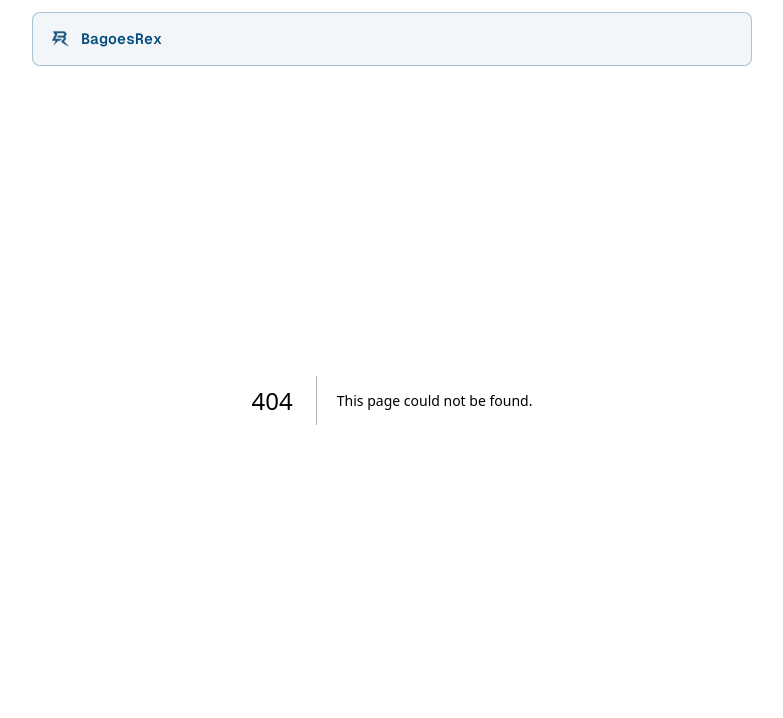
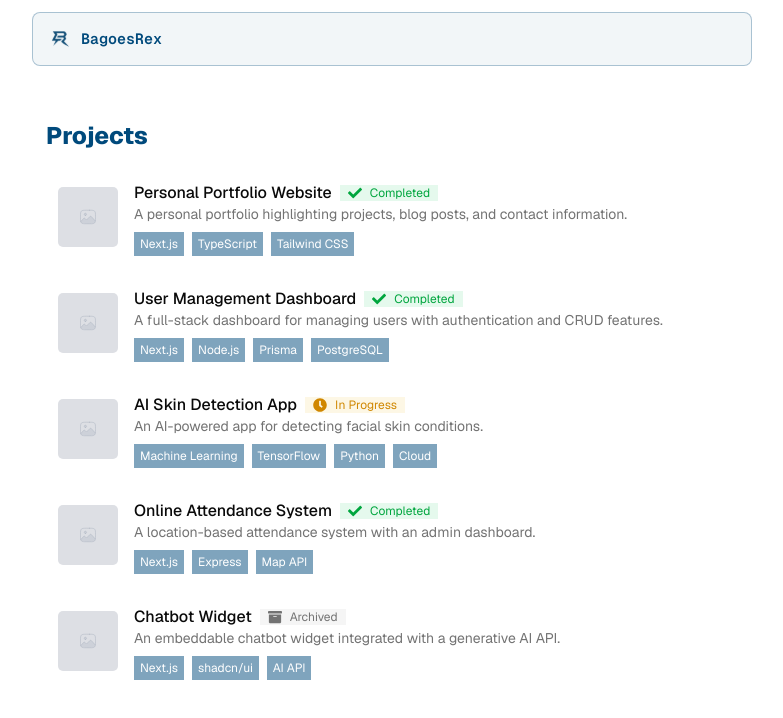
Before and after one commit to bagoesrex/portfolio-website, a Next.js app: page /projects in a window 1280 px wide. Before the commit this address had no page. Shown: the top 718 px of the page, without its empty margins (248-1031 px from the left). Built offline with nearby package versions, Linux system fonts and the light colour scheme.

Commit message:
feat(projects): add initial project structure with dummy content

```diff
--- /dev/null
+++ b/app/projects/page.tsx
@@ -0,0 +1,18 @@
+import MaxWidthWrapper from "@/components/layout/max-width-wrapper";
+import ProjectCard from "@/components/projects/project-card";
+import { DUMMY_PROJECTS } from "@/constants/projects";
+
+export default function ProjectsPage() {
+  return (
+    <main>
+      <MaxWidthWrapper className="space-y-4 pt-30 pb-18">
+        <h1 className="text-primary text-2xl font-extrabold">Projects</h1>
+        <div className="space-y-2">
+          {DUMMY_PROJECTS.map((project) => (
+            <ProjectCard key={project.title} project={project} />
+          ))}
+        </div>
+      </MaxWidthWrapper>
+    </main>
+  );
+}
--- /dev/null
+++ b/components/projects/project-card.tsx
@@ -0,0 +1,52 @@
+import { PROJECT_STATUS_CONFIG } from "@/constants/projects";
+import { cn } from "@/lib/utils";
+import { Project } from "@/types/project";
+import Image from "next/image";
+
+interface ProjectCardProps {
+  project: Project;
+}
+
+export default function ProjectCard({ project }: ProjectCardProps) {
+  const { title, description, status, techStack, coverImage, githubUrl } = project;
+
+  const statusConfig = PROJECT_STATUS_CONFIG[status];
+
+  const StatusIcon = statusConfig.icon;
+  const StatusLabel = statusConfig.label;
+  const StatusClassName = statusConfig.className;
+
+  return (
+    <article className="group">
+      <a
+        href={githubUrl}
+        target="_blank"
+        rel="noopener noreferrer"
+        className="flex items-center gap-4 rounded-[7px] px-3 py-3.5 transition hover:bg-gray-200/40"
+      >
+        <div className="relative h-15 min-w-15 overflow-hidden rounded-[5px]">
+          <Image src={coverImage} alt={`${title} Image`} fill priority className="object-cover transition-transform group-hover:scale-130" />
+        </div>
+        <div className="space-y-3">
+          <header>
+            <div className="flex items-center gap-2">
+              <h2 className="text-md leading-snug font-medium decoration-2 group-hover:underline">{title}</h2>
+              <span className={cn("flex items-center gap-2 px-2 text-xs", StatusClassName)}>
+                <StatusIcon className="size-3.5" />
+                {StatusLabel}
+              </span>
+            </div>
+            <p className="text-muted-foreground line-clamp-2 text-sm">{description}</p>
+          </header>
+          <footer className="space-x-2 text-xs text-white">
+            {techStack.map((item, i) => (
+              <span key={i} className="bg-primary/50 px-1.5 py-1">
+                {item}
+              </span>
+            ))}
+          </footer>
+        </div>
+      </a>
+    </article>
+  );
+}
--- /dev/null
+++ b/constants/projects.ts
@@ -0,0 +1,70 @@
+import { Project, ProjectStatus } from "@/types/project";
+import { FaArchive, FaCheck, FaClock } from "react-icons/fa";
+
+export const DUMMY_PROJECTS: Project[] = [
+  {
+    title: "Personal Portfolio Website",
+    description: "A personal portfolio highlighting projects, blog posts, and contact information.",
+    status: "completed",
+    techStack: ["Next.js", "TypeScript", "Tailwind CSS"],
+    coverImage: "/placeholder/main.svg",
+    githubUrl: "https://github.com/bagoesrex/portfolio-website",
+  },
+  {
+    title: "User Management Dashboard",
+    description: "A full-stack dashboard for managing users with authentication and CRUD features.",
+    status: "completed",
+    techStack: ["Next.js", "Node.js", "Prisma", "PostgreSQL"],
+    coverImage: "/placeholder/main.svg",
+    githubUrl: "https://github.com/bagoesrex/portfolio-website",
+  },
+  {
+    title: "AI Skin Detection App",
+    description: "An AI-powered app for detecting facial skin conditions.",
+    status: "in-progress",
+    techStack: ["Machine Learning", "TensorFlow", "Python", "Cloud"],
+    coverImage: "/placeholder/main.svg",
+    githubUrl: "https://github.com/bagoesrex/portfolio-website",
+  },
+  {
+    title: "Online Attendance System",
+    description: "A location-based attendance system with an admin dashboard.",
+    status: "completed",
+    techStack: ["Next.js", "Express", "Map API"],
+    coverImage: "/placeholder/main.svg",
+    githubUrl: "https://github.com/bagoesrex/portfolio-website",
+  },
+  {
+    title: "Chatbot Widget",
+    description: "An embeddable chatbot widget integrated with a generative AI API.",
+    status: "archived",
+    techStack: ["Next.js", "shadcn/ui", "AI API"],
+    coverImage: "/placeholder/main.svg",
+    githubUrl: "https://github.com/bagoesrex/portfolio-website",
+  },
+];
+
+export const PROJECT_STATUS_CONFIG: Record<
+  ProjectStatus,
+  {
+    label: string;
+    icon: React.ElementType;
+    className: string;
+  }
+> = {
+  completed: {
+    label: "Completed",
+    icon: FaCheck,
+    className: "text-green-600 bg-green-500/10",
+  },
+  "in-progress": {
+    label: "In Progress",
+    icon: FaClock,
+    className: "text-yellow-600 bg-yellow-500/10",
+  },
+  archived: {
+    label: "Archived",
+    icon: FaArchive,
+    className: "text-muted-foreground bg-muted",
+  },
+};
--- /dev/null
+++ b/types/project.ts
@@ -0,0 +1,10 @@
+export type ProjectStatus = "completed" | "in-progress" | "archived";
+
+export interface Project {
+  title: string;
+  description: string;
+  status: ProjectStatus;
+  techStack: string[];
+  coverImage: string;
+  githubUrl: string;
+}
```
